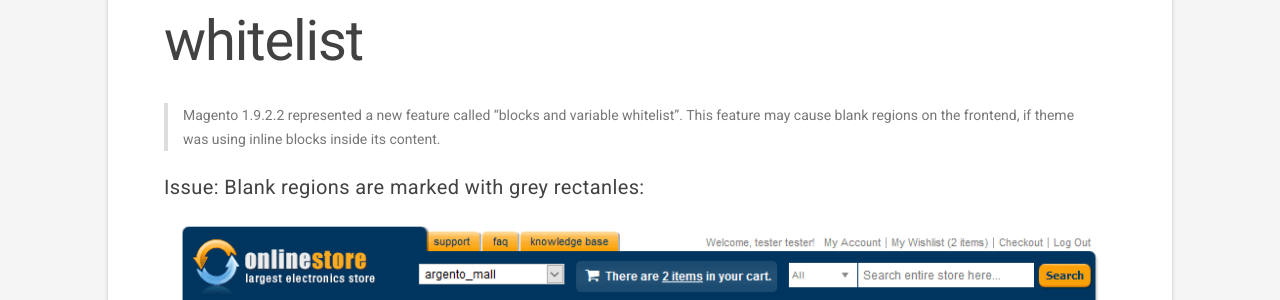
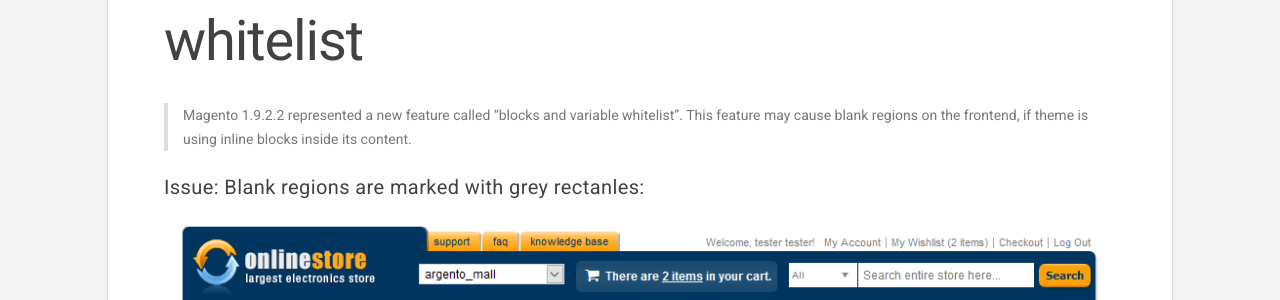
Before and after one commit to tmhub/tmhub.github.io, a Jekyll site: the page built from _posts/2015-11-02-how-to-add-block-to-magento-whitelist.md, in a window 1280 px wide. Shown: the part 192-492 px from the top of the page. Built offline with Jekyll 4.4.1, drawn with Linux system fonts in a browser that asks for light colours.

Commit message:
'was using' replaced with 'is using'

```diff
--- a/_posts/2015-11-02-how-to-add-block-to-magento-whitelist.md
+++ b/_posts/2015-11-02-how-to-add-block-to-magento-whitelist.md
@@ -10,7 +10,7 @@ categories: "posts"
 # How to add blocks to Magento's whitelist
 
 > Magento 1.9.2.2 represented a new feature called "blocks and variable whitelist".
-> This feature may cause blank regions on the frontend, if theme was using inline
+> This feature may cause blank regions on the frontend, if theme is using inline
 blocks inside its content.
 
 ##### Issue: Blank regions are marked with grey rectanles:
```
